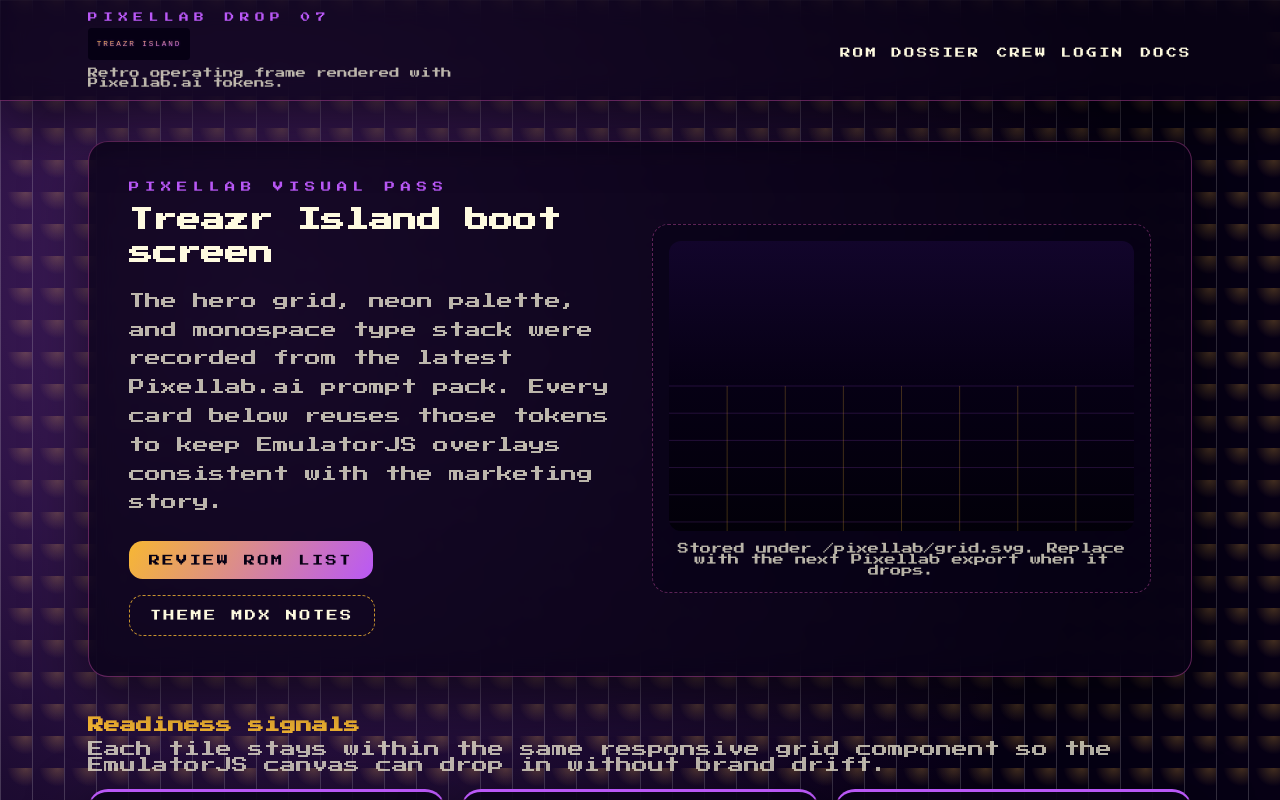
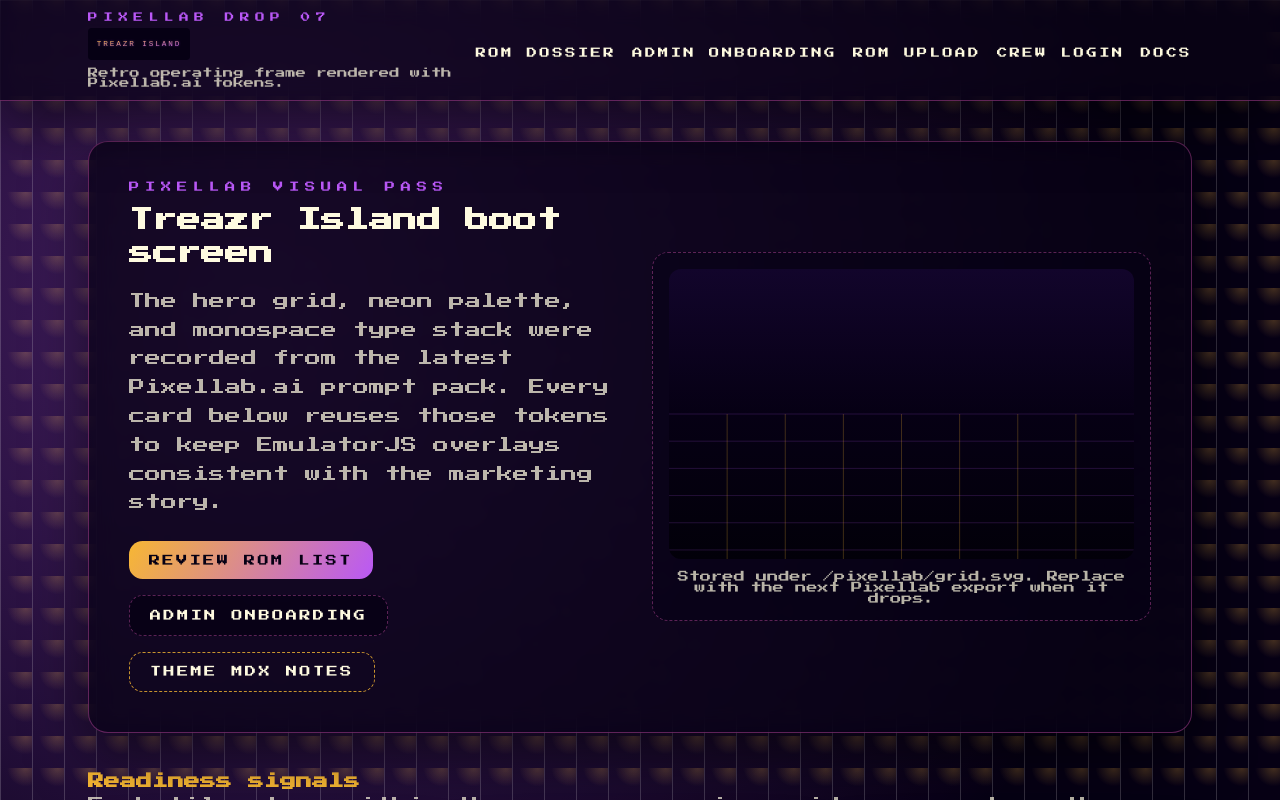
Before and after one commit to picmac/treazrisland, a Next.js app in the folder frontend/: page / in a window 1280 px wide. Shown: the top 800 px of the page. Built offline with nearby package versions, Linux system fonts and the light colour scheme.

Commit message:
Add admin access links and improve ROM upload picker

```diff
--- a/frontend/src/app/page.tsx
+++ b/frontend/src/app/page.tsx
@@ -6,9 +6,13 @@
 
 const docsUrl = 'https://github.com/treazrisland/treazrisland/blob/main/docs/ui/theme.md';
 const featuredRomRoute = '/roms/favorite-rom' as Route;
+const adminOnboardingRoute = '/admin/onboarding' as Route;
+const adminUploadRoute = '/admin/roms/upload' as Route;
 
 const navLinks = [
   { href: featuredRomRoute, label: 'ROM dossier' },
+  { href: adminOnboardingRoute, label: 'Admin onboarding' },
+  { href: adminUploadRoute, label: 'ROM upload' },
   { href: '/login', label: 'Crew login' },
   { href: docsUrl, label: 'Docs' },
 ];
@@ -136,6 +140,22 @@
                 }}
               >
                 Review ROM list
+              </Link>
+              <Link
+                href={adminOnboardingRoute}
+                style={{
+                  background: colors.background.panel,
+                  border: `1px dashed ${colors.border.subtle}`,
+                  color: colors.text.primary,
+                  padding: '0.85rem 1.25rem',
+                  borderRadius: '0.85rem',
+                  textDecoration: 'none',
+                  letterSpacing: '0.15rem',
+                  textTransform: 'uppercase',
+                  fontSize: '0.7rem',
+                }}
+              >
+                Admin onboarding
               </Link>
               <Link
                 href={docsUrl}
```
Also changed, not shown: frontend/src/app/(admin)/admin/roms/upload/page.tsx (+10 -3 lines).
